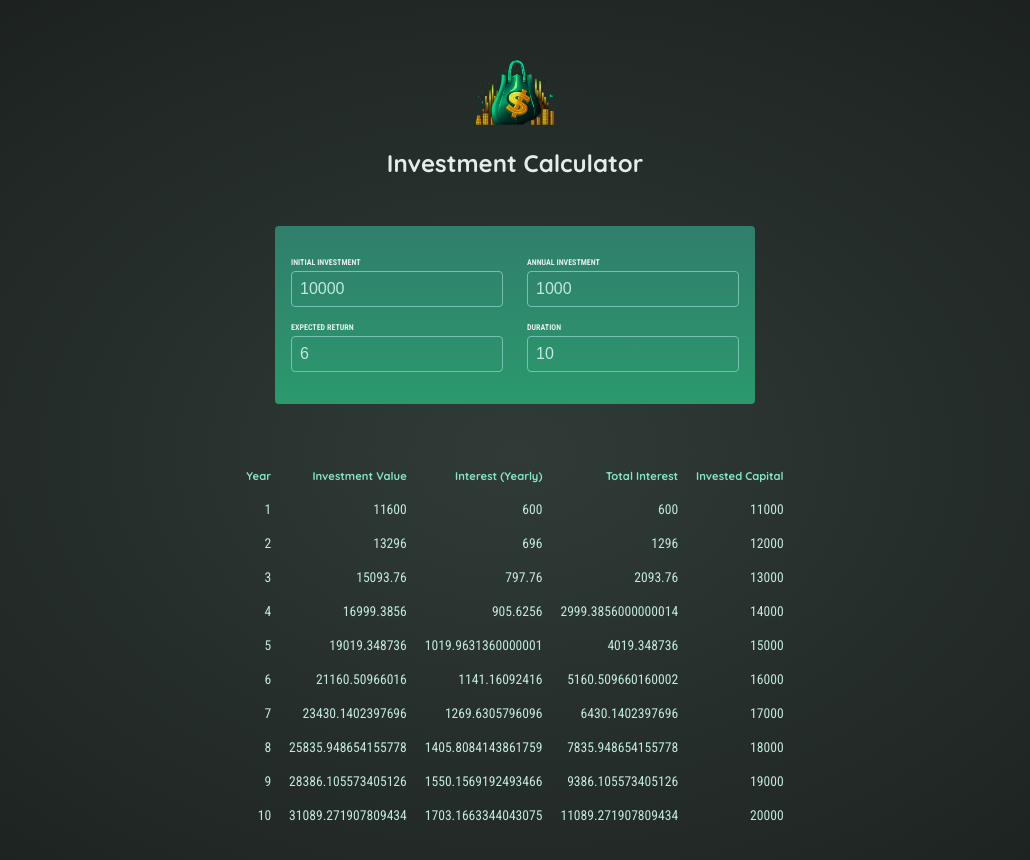
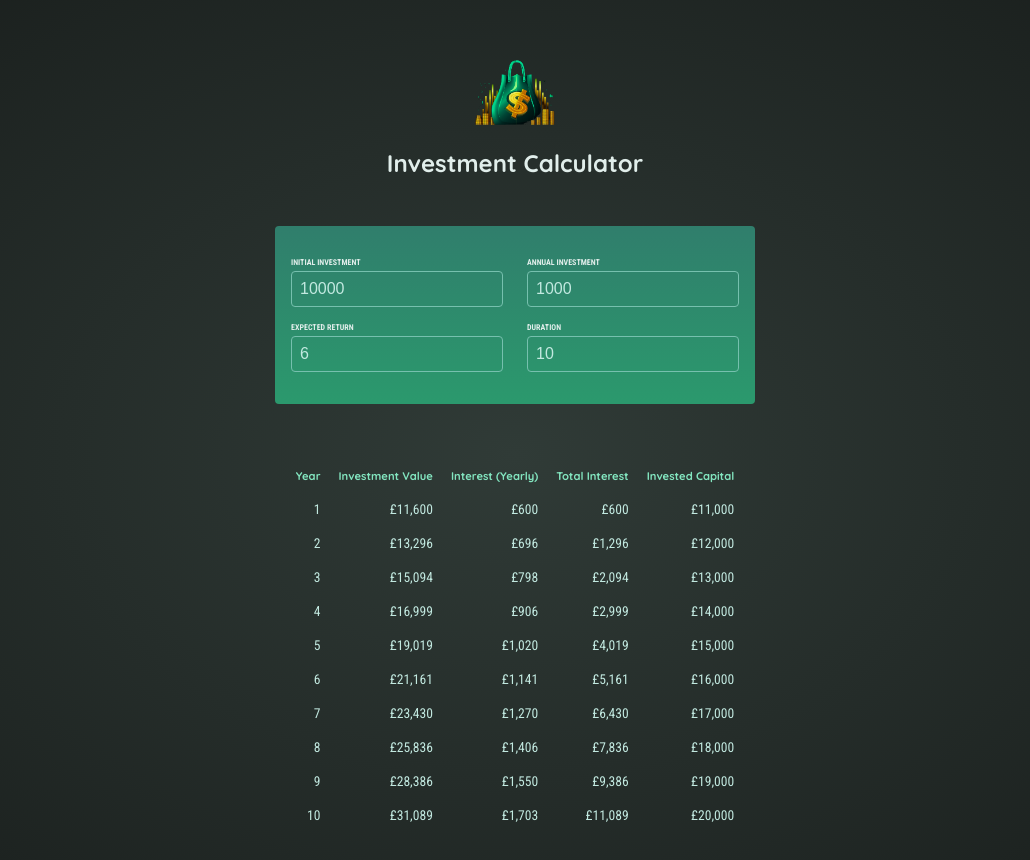
Before and after one commit to jemcap/investment-calculator, a React (Vite) app: page / in a window 1280 px wide. Shown: the top 860 px of the page, without its empty margins (125-1155 px from the left). Built offline with nearby package versions, Linux system fonts and the light colour scheme.

Commit message:
fix: Formatting currency

```diff
--- a/src/components/Result.jsx
+++ b/src/components/Result.jsx
@@ -1,4 +1,4 @@
-import { calculateInvestmentResults } from "../util/investment";
+import { calculateInvestmentResults, formatter } from "../util/investment";
 
 export default function Result({ input }) {
   const resultsData = calculateInvestmentResults(input);
@@ -28,10 +28,10 @@ export default function Result({ input }) {
             return (
               <tr key={data.year}>
                 <td>{data.year}</td>
-                <td>{data.valueEndOfYear}</td>
-                <td>{data.interest}</td>
-                <td>{totalInterest}</td>
-                <td>{totalAmountInvested}</td>
+                <td>{formatter.format(data.valueEndOfYear)}</td>
+                <td>{formatter.format(data.interest)}</td>
+                <td>{formatter.format(totalInterest)}</td>
+                <td>{formatter.format(totalAmountInvested)}</td>
               </tr>
             );
           })}
--- a/src/util/investment.js
+++ b/src/util/investment.js
@@ -30,9 +30,9 @@ export function calculateInvestmentResults({
 // The browser-provided Intl API is used to prepare a formatter object
 // This object offers a "format()" method that can be used to format numbers as currency
 // Example Usage: formatter.format(1000) => yields "$1,000"
-export const formatter = new Intl.NumberFormat('en-US', {
-  style: 'currency',
-  currency: 'USD',
+export const formatter = new Intl.NumberFormat("en-UK", {
+  style: "currency",
+  currency: "GBP",
   minimumFractionDigits: 0,
   maximumFractionDigits: 0,
 });
```
